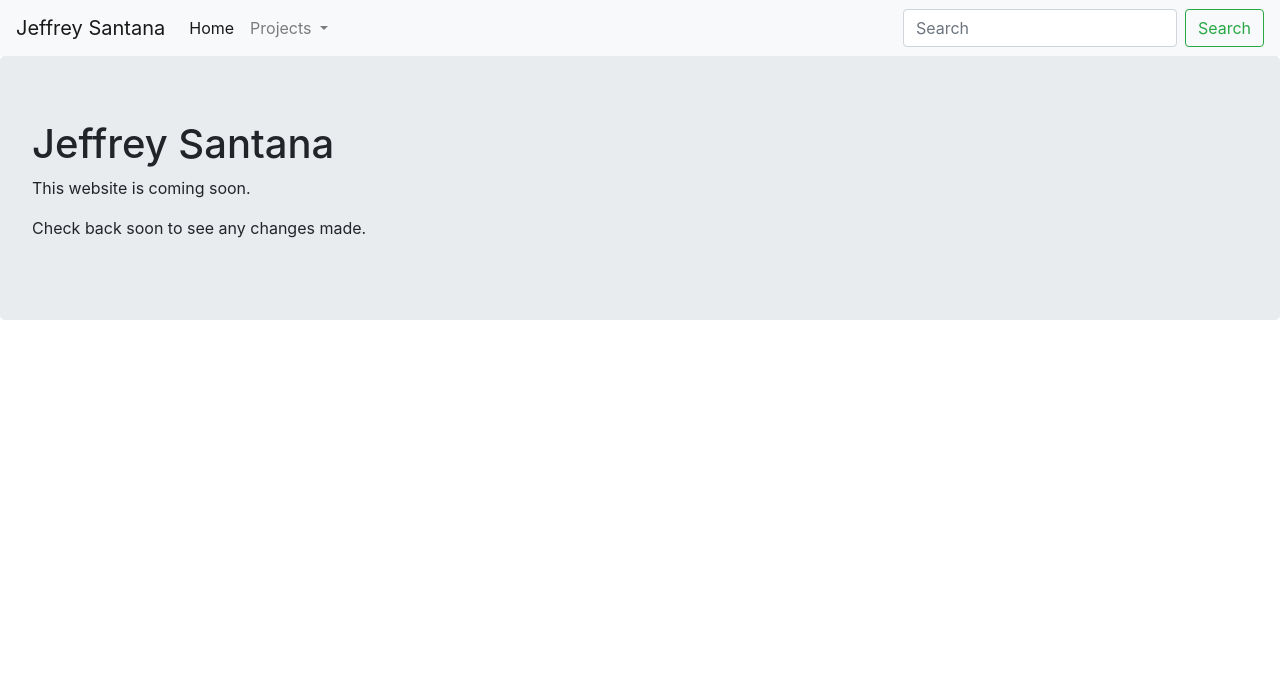
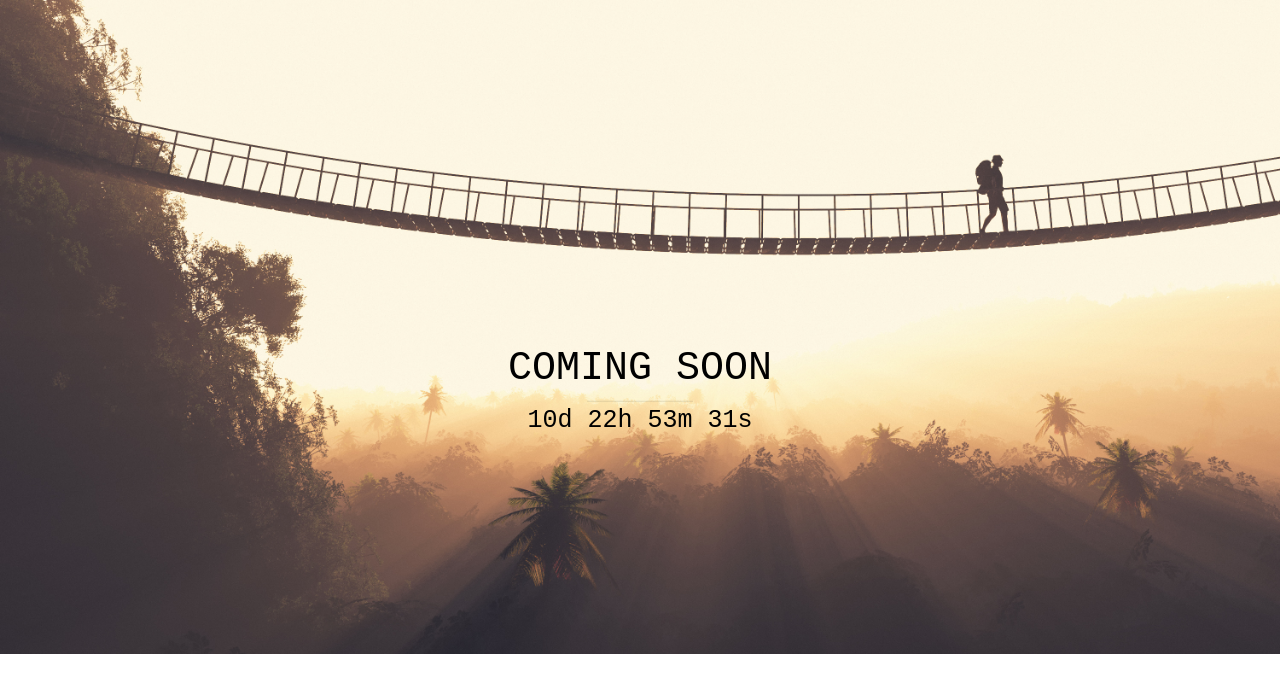
Before and after one commit to jsantana26/Portfolio, an Angular app in the folder client/: page / in a window 1280 px wide. Shown: the top 692 px of the page. Built offline with nearby package versions, Linux system fonts and the light colour scheme.

Commit message:
Added a coming soon page

```diff
--- a/client/src/app/app.component.html
+++ b/client/src/app/app.component.html
@@ -1,4 +1,4 @@
-<nav class="navbar navbar-expand-lg navbar-light bg-light">
+<!-- <nav class="navbar navbar-expand-lg navbar-light bg-light">
   <a class="navbar-brand" [routerLink]="['/']" routerLinkActive="router-link-active">Jeffrey Santana</a>
   <button class="navbar-toggler" type="button" data-toggle="collapse" data-target="#navbarSupportedContent"
     aria-controls="navbarSupportedContent" aria-expanded="false" aria-label="Toggle navigation">
@@ -26,5 +26,5 @@
       <button class="btn btn-outline-success my-2 my-sm-0" type="submit">Search</button>
     </form>
   </div>
-</nav>
+</nav> -->
 <router-outlet></router-outlet>
--- a/client/src/app/app.module.ts
+++ b/client/src/app/app.module.ts
@@ -8,6 +8,7 @@ import { ProjectsIndexComponent } from './projects/projects-index/projects-index
 import { ProjectsCSharpComponent } from './projects/projects-csharp/projects-csharp.component';
 import { HomeComponent } from './components/home/home.component';
 import { NotFoundComponent } from './components/not-found/not-found.component';
+import { ComingSoonComponent } from './components/coming-soon/coming-soon.component';
 
 @NgModule({
   declarations: [
@@ -15,7 +16,8 @@ import { NotFoundComponent } from './components/not-found/not-found.component';
     ProjectsIndexComponent,
     ProjectsCSharpComponent,
     HomeComponent,
-    NotFoundComponent
+    NotFoundComponent,
+    ComingSoonComponent
   ],
   imports: [
     AppRoutingModule,
@@ -23,7 +25,7 @@ import { NotFoundComponent } from './components/not-found/not-found.component';
     RouterModule.forRoot([
       {
         path: '',
-        component: HomeComponent
+        component: ComingSoonComponent
       },
       {
         path: 'projects/csharp',
--- /dev/null
+++ b/client/src/app/components/coming-soon/coming-soon.component.css
@@ -0,0 +1,45 @@
+ /* Set height to 100% for body and html to enable the background image to cover the whole page: */
+ body, html {
+  height: 100%
+}
+
+.bgimg {
+  background-repeat: no-repeat;
+  /* Full-screen */
+  width: 120%;
+  /* Center the background image */
+  background-position: center;
+  /* Scale and zoom in the image */
+  background-size: cover;
+  /* Add position: relative to enable absolutely positioned elements inside the image (place text) */
+  position: relative;
+}
+
+.content{
+  /* Add a white text color to all elements inside the .bgimg container */
+  color: black;
+  /* Add a font */
+  font-family: "Courier New", Courier, monospace;
+  /* Set the font-size to 25 pixels */
+  font-size: 25px;
+}
+
+.no-xscroll{
+  overflow-x: hidden;
+  white-space: nowrap;
+}
+
+/* Position text in the middle */
+.middle {
+  position: absolute;
+  top: 50%;
+  left: 50%;
+  transform: translate(-50%, -50%);
+  text-align: center;
+}
+
+/* Style the <hr> element */
+hr {
+  margin: auto;
+  width: 40%;
+}
--- /dev/null
+++ b/client/src/app/components/coming-soon/coming-soon.component.html
@@ -0,0 +1,8 @@
+<div class='content no-xscroll'>
+  <img class='bgimg' src='../../../assets/img/ForestBridge.jpeg' />
+  <div class="middle">
+    <h1>COMING SOON</h1>
+    <hr>
+    <p id="countdown">Loading...</p>
+  </div>
+</div>
--- /dev/null
+++ b/client/src/app/components/coming-soon/coming-soon.component.ts
@@ -0,0 +1,44 @@
+import { Component, OnInit, Inject } from '@angular/core';
+import { DOCUMENT } from '@angular/common';
+
+@Component({
+  selector: 'app-coming-soon',
+  templateUrl: './coming-soon.component.html',
+  styleUrls: ['./coming-soon.component.css']
+})
+export class ComingSoonComponent implements OnInit {
+
+  constructor(@Inject(DOCUMENT) document) {
+    // Set the date we're counting down to
+    var countDownDate = new Date("Jul 1, 2019 00:00:00").getTime();
+
+    // Update the count down every 1 second
+    var x = setInterval(function () {
+
+      // Get todays date and time
+      var now = new Date().getTime();
+
+      // Find the distance between now an the count down date
+      var distance = countDownDate - now;
+
+      // Time calculations for days, hours, minutes and seconds
+      var days = Math.floor(distance / (1000 * 60 * 60 * 24));
+      var hours = Math.floor((distance % (1000 * 60 * 60 * 24)) / (1000 * 60 * 60));
+      var minutes = Math.floor((distance % (1000 * 60 * 60)) / (1000 * 60));
+      var seconds = Math.floor((distance % (1000 * 60)) / 1000);
+
+      // Display the result in an element with id="demo"
+      document.getElementById("countdown").innerHTML = days + "d " + hours + "h "
+        + minutes + "m " + seconds + "s ";
+
+      // If the count down is finished, write some text
+      if (distance < 0) {
+        clearInterval(x);
+        document.getElementById("countdown").innerHTML = "EXPIRED";
+      }
+    }, 1000);
+  }
+
+  ngOnInit() {
+  }
+}
```
Also changed, not shown: client/src/assets/img/ForestBridge.jpeg (added), 1 other file (tests, documents, lock files or other folders).
